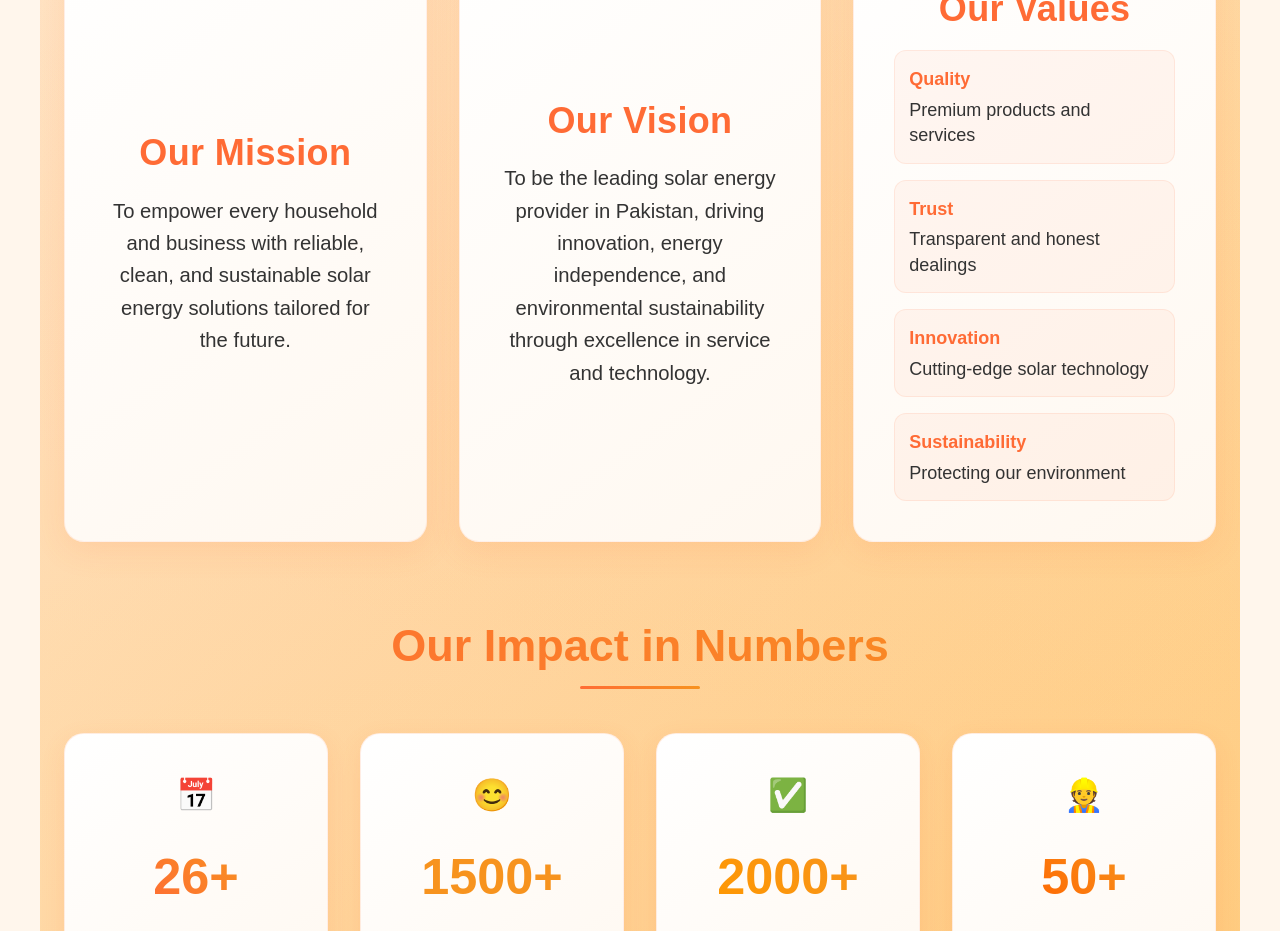
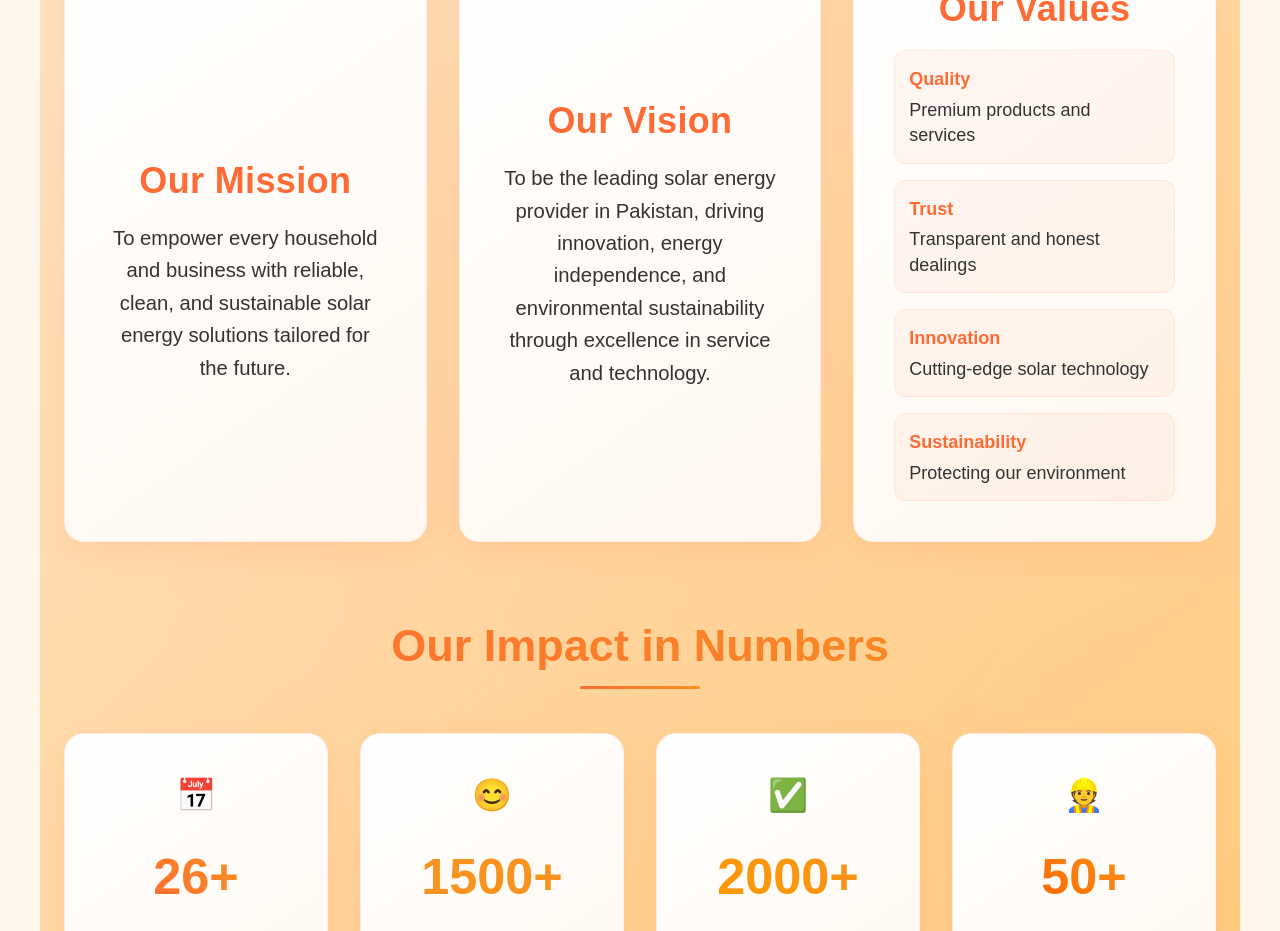
Before and after one commit to syedsolarenergy/syedsolarenergy, a React (Create React App) app: page /about in a window 1280 px wide. Shown: the part 2060-2991 px from the top of the page. Built offline with nearby package versions, Linux system fonts and the light colour scheme.

Commit message:
Changes about.js

```diff
--- a/src/pages/About.js
+++ b/src/pages/About.js
@@ -545,10 +545,10 @@ export default function About() {
                 </div>
                 <h3 style={{
                   color: "#FF6B35",
-                  fontWeight: 800,
+                  fontWeight: 1600,
                   fontSize: 'var(--heading-3)',
-                  marginTop: 'clamp(28px, 4vw, 35px)',
-                  marginBottom: 'clamp(16px, 2.5vw, 20px)',
+                  marginTop: 'clamp(90px, 4vw, 35px)',
+                  marginBottom: 'clamp(8px, 2.5vw, 20px)',
                   letterSpacing: ".01em"
                 }}>
                   Our Mission
```
